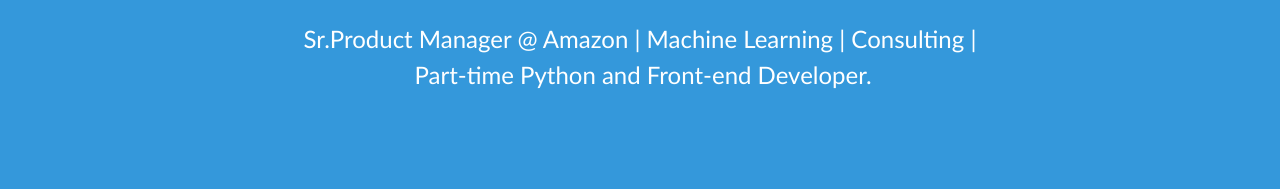
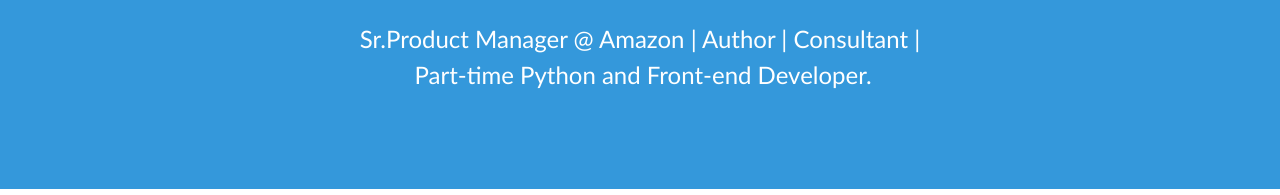
Before and after one commit to vijaypatha/vijaypatha.github.io, a plain HTML site: page index.html in a window 1280 px wide. Shown: the part 605-800 px from the top of the page. Drawn offline with nearby package versions, Linux system fonts and the light colour scheme; a web font is replaced by a local one.

Commit message:
Update index.html

```diff
--- a/index.html
+++ b/index.html
@@ -63,7 +63,7 @@
                 <div class="divider-custom-line"></div>
             </div>
             <!-- Masthead Subheading-->
-            <p class="pre-wrap masthead-subheading font-weight-light mb-0"> Sr.Product Manager @ Amazon | Machine Learning | Consulting | </br> Part-time Python and Front-end Developer.</p>
+            <p class="pre-wrap masthead-subheading font-weight-light mb-0"> Sr.Product Manager @ Amazon | Author | Consultant | </br> Part-time Python and Front-end Developer.</p>
         </div>
     </header>
     <section class="page-section portfolio" id="portfolio">
```
